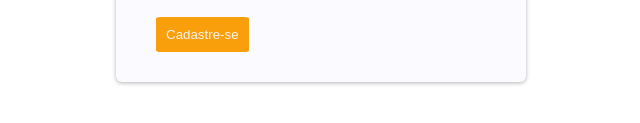
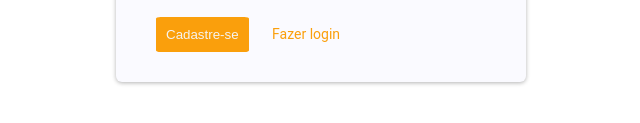
Before and after one commit to RiellyCM/app_investment, a plain HTML site: page user_registration/index.html in a window 1280 px wide. Shown: the part 475-598 px from the top of the page, 319-959 px from the left. Drawn offline with Linux system fonts and the light colour scheme.

Commit message:
redirect to login after registration

```diff
--- a/user_registration/index.html
+++ b/user_registration/index.html
@@ -24,6 +24,8 @@
               <input class="input" type="password" name="password" required minlength="4">
 
               <button class="button" type="submit"> Cadastre-se </button>
+              <a class="button_login" href="../user_login/index.html">Fazer login</a>
+
           </form>
       </div>
     </div>
--- a/user_registration/script.js
+++ b/user_registration/script.js
@@ -33,6 +33,7 @@ form.addEventListener("submit", (event) => {
                 if (response.status === 201) {
                     alert('Usuario criado com sucesso!')
 
+                    window.location.href = "../user_login/index.html"
                 } else {
                     console.log(data.message);
                 }
--- a/user_registration/style.css
+++ b/user_registration/style.css
@@ -58,3 +58,9 @@ body {
   border-radius: 5%;
   padding: 10px;
 }
+
+.button_login {
+  color: #fa9f0c;
+  margin-left: 20px;
+  text-decoration: none;
+}
```
